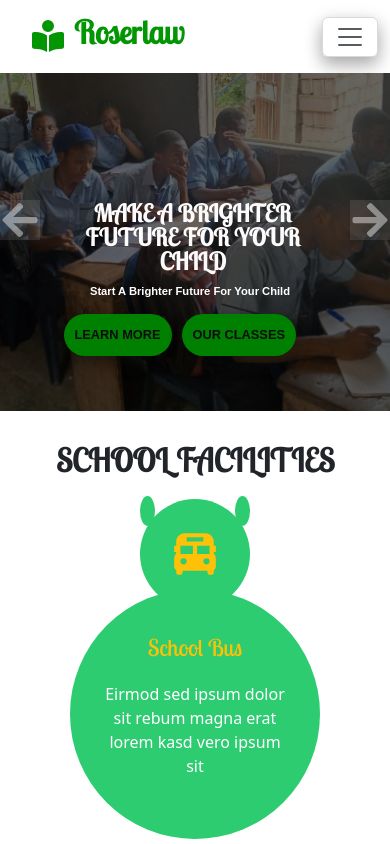
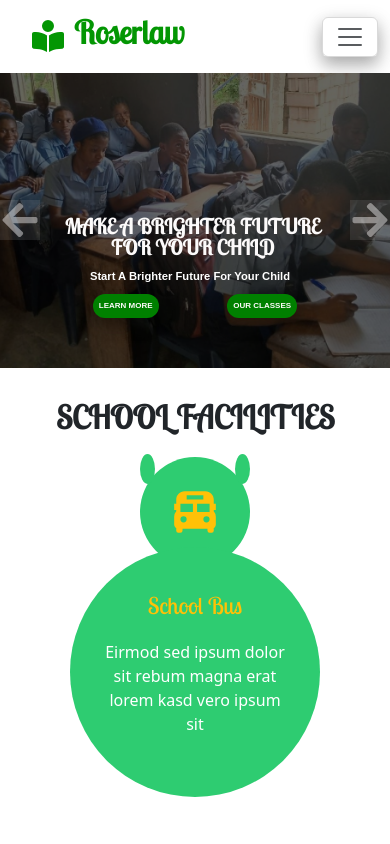
Before and after one commit to BeLaughter/Roserlaw, a React (Vite) app: page / in a window 390 px wide. Shown: the top 844 px of the page. Built offline with nearby package versions, Linux system fonts and the light colour scheme; no server answers.

Commit message:
firebase updates

```diff
--- a/src/Components/Body.css
+++ b/src/Components/Body.css
@@ -9,7 +9,7 @@
     font-family: sans-serif !important;
   }
   .caroh5 {
-    font-size: 1.5rem !important;
+    font-size: 1.3rem !important;
     font-family: "Lobster Two", cursive !important;
     font-weight: bold !important;
     text-transform: uppercase;
@@ -19,15 +19,15 @@
     color: rgb(252, 250, 250);
   }
   .caroa {
-    color: rgb(12, 12, 12) !important;
+    color: rgb(253, 250, 250) !important;
     background-color: green;
     text-transform: uppercase;
-    align-content: center;
-    border-radius: 30px !important;
-    padding: 10px;
+    text-align: center;
+    border-radius: 20px !important;
+    padding: 5px;
     font-weight: bold !important;
-    font-size: 0.8rem !important;
-    margin: 5px;
+    font-size: 0.5rem !important;
+    margin: auto;
     font-family: sans-serif !important;
   }
   .caroa:hover {
@@ -45,7 +45,7 @@
     margin-bottom: 10px;
   }
   .imgh {
-    height: 40vh !important;
+    height: 35vh !important;
     object-fit: cover;
   }
 }
--- a/src/Pages/Login.jsx
+++ b/src/Pages/Login.jsx
@@ -1,7 +1,8 @@
 import { useState } from "react";
 import { useNavigate, Link } from "react-router-dom";
 import { signInWithEmailAndPassword } from "firebase/auth";
-import { auth } from "../firebase";
+import { doc, updateDoc } from "firebase/firestore"; // ✅ Import Firestore methods
+import { auth, db } from "../firebase"; // ✅ Ensure you import `db` (Firestore)
 
 const Login = () => {
   const [email, setEmail] = useState("");
@@ -25,16 +26,18 @@ const Login = () => {
       await user.reload();
 
       if (!user.emailVerified) {
-        await signOut(auth);
-        throw new Error("Email not verified. Please check your inbox.");
+        setError("Email not verified. Please check your inbox.");
+        return; // ✅ Stops further execution instead of signing out
       }
 
-      // 🔥 Update Firestore to reflect that email is verified
+      // ✅ Update Firestore to reflect email is verified (only if it was previously false)
       const userDocRef = doc(db, "users", user.uid);
       await updateDoc(userDocRef, { emailVerified: true });
 
-      navigate("/dashboard"); // Redirect after successful login
+      // ✅ Redirect after successful login
+      navigate("/dashboard");
     } catch (err) {
+      console.error("Login Error:", err.code, err.message); // ✅ Logs the exact Firebase error
       if (err.code === "auth/user-not-found") {
         setError("No account found with this email.");
       } else if (err.code === "auth/wrong-password") {
```
